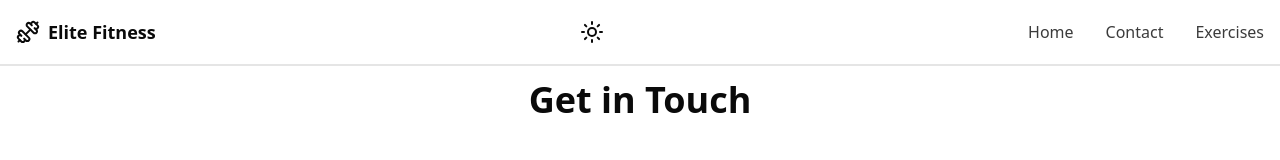
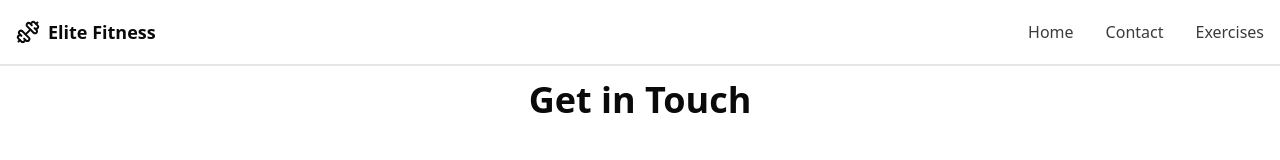
Before and after one commit to jaideep2121/gymapp, a Next.js app: page /contact in a window 1280 px wide. Shown: the top 160 px of the page. Built offline with nearby package versions, Linux system fonts and the light colour scheme.

Commit message:
removed dark mode

```diff
--- a/src/app/components/Navbar.jsx
+++ b/src/app/components/Navbar.jsx
@@ -15,20 +15,7 @@ const Navbar = () => {
 
 
         }
-        const { setTheme } = useTheme()
 
-        const toggleTheme=()=>{
-          setTheme('dark');
-          SetisDark(true);
-
-      }
-
-      const toggleTheme2=()=>{
-          setTheme('light');
-          SetisDark(false);
-
-      }
-      const [isDark,SetisDark]=useState(false);
   return (
     <nav className="fixed w-full z-50 bg-background/80 backdrop-blur-sm border-b-2 border-border">
           <div className="container mx-auto px-4">
@@ -37,13 +24,7 @@ const Navbar = () => {
                 <Dumbbell className="h-6 w-6" />
                 <span className="font-bold text-lg">Elite Fitness</span>
               </Link>
-              <div>
-                {
 
-       isDark?<Moon onClick={toggleTheme2}></Moon>:<Sun onClick={toggleTheme}></Sun>
-
-                }
-              </div>
 
               <div className="hidden md:flex space-x-8">
                 <Link href="/" className="text-foreground/80 hover:text-gray-700 transition-colors">
```
